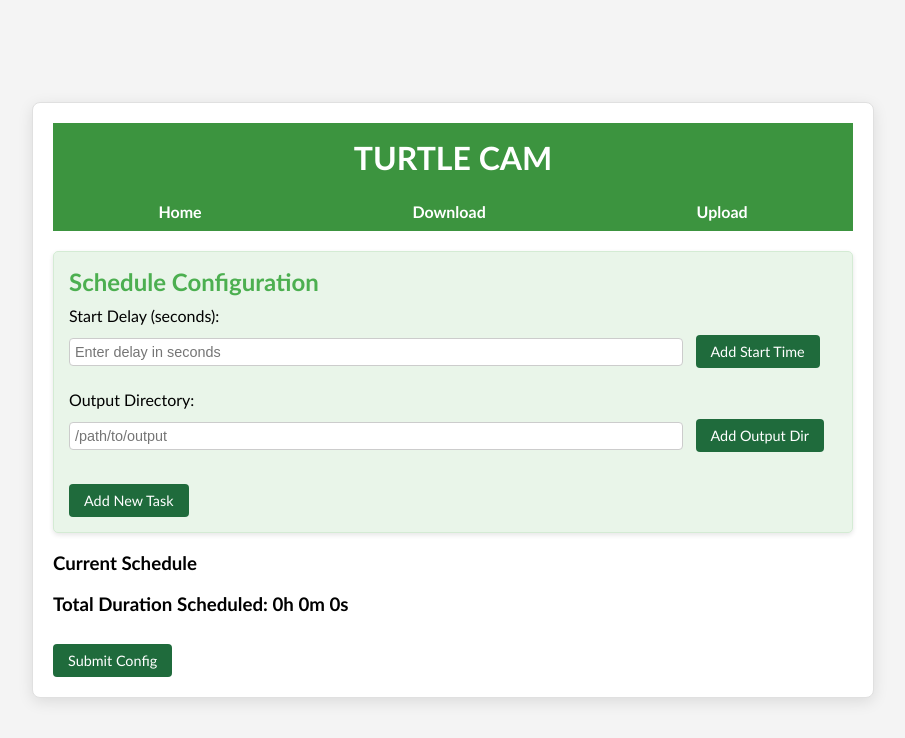
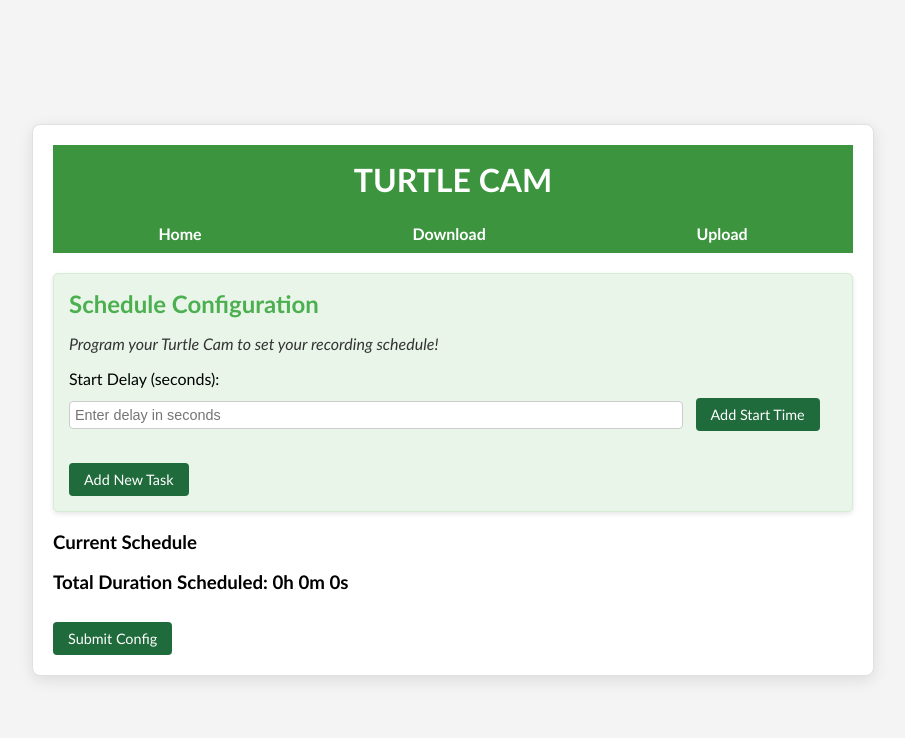
Before and after one commit to rimshaatif/TurtleCamWebServer, a Flask app: page /upload in a window 1280 px wide. Shown: the top 738 px of the page, without its empty margins (187-1092 px from the left). Run offline with Flask 3, Linux system fonts and the light colour scheme.

Commit message:
hard code directory

```diff
--- a/templates/upload.html
+++ b/templates/upload.html
@@ -18,15 +18,10 @@
         </div>
         <div class="status">
             <h2>Schedule Configuration</h2>
-
+            <p><em>Program your Turtle Cam to set your recording schedule!</em></p>
             <label for="start-delay">Start Delay (seconds):</label><br>
             <input type="number" id="start-delay" min="0" placeholder="Enter delay in seconds">
             <button id="add-start-time">Add Start Time</button>
-            <br><br>
-
-            <label for="outputDir">Output Directory:</label><br>
-            <input type="text" id="outputDir" name="outputDir" placeholder="/path/to/output" required>
-            <button id="add-output-dir">Add Output Dir</button>
             <br><br>
 
             <button id="add-element">Add New Task</button>
@@ -37,8 +32,11 @@
             <h2>Add New Element</h2>
             <label>
                 <input type="checkbox" id="is-video"> Video
+            </label>
+            <label>
                 <input type="checkbox" id="is-picture"> Picture
             </label>
+            <br>
             <label for="duration">Duration (seconds, if video):</label>
             <input type="number" id="duration" min="1" placeholder="Enter duration in seconds" disabled>
             <br>
@@ -59,10 +57,12 @@
     </div>
 
     <script>
-        const schedule = { task_list: [] };
+        const schedule = {
+            task_list: [],
+            output_dir: "/home/turtle/captures"
+        };
 
         const startDelayInput = document.getElementById('start-delay');
-        const outputDirInput = document.getElementById('outputDir');
         const addStartTime = document.getElementById('add-start-time');
         const addElementButton = document.getElementById('add-element');
         const popupOverlay = document.getElementById('popup-overlay');
@@ -72,7 +72,6 @@
         const durationInput = document.getElementById('duration');
         const pauseInput = document.getElementById('pause');
         const saveElementButton = document.getElementById('save-element');
-        const saveOutputDirButton = document.getElementById('add-output-dir');
         const cancelPopupButton = document.getElementById('cancel-popup');
         const taskList = document.getElementById('task-list');
         const submitConfigButton = document.getElementById('submit-config');
@@ -91,10 +90,20 @@
             popupOverlay.style.display = 'none';
         });
 
-        // Enable or disable duration input based on "Video" checkbox
+        // Ensure only one checkbox can be selected at a time
         isVideoCheckbox.addEventListener('change', () => {
-            durationInput.disabled = !isVideoCheckbox.checked;
-            if (!isVideoCheckbox.checked) {
+            if (isVideoCheckbox.checked) {
+                isPictureCheckbox.checked = false;
+                durationInput.disabled = false;
+            } else {
+                durationInput.disabled = true;
+            }
+        });
+
+        isPictureCheckbox.addEventListener('change', () => {
+            if (isPictureCheckbox.checked) {
+                isVideoCheckbox.checked = false;
+                durationInput.disabled = true;
                 durationInput.value = '';
             }
         });
@@ -110,17 +119,6 @@
             }
         });
 
-        saveOutputDirButton.addEventListener('click', () => {
-            const directory = outputDirInput.value.trim();
-            if (!directory) {
-                alert('Please specify a valid output directory!');
-                return;
-            }
-            schedule.output_dir = directory;
-            outputDirInput.value = '';
-            updateTaskList();
-        });
-
         saveElementButton.addEventListener('click', () => {
             const isVideo = isVideoCheckbox.checked;
             const duration = isVideo ? parseFloat(durationInput.value) : 0;
@@ -128,6 +126,11 @@
 
             if (isVideo && (!duration || duration <= 0)) {
                 alert('Please enter a valid duration for the video.');
+                return;
+            }
+
+            if (!isVideo && !isPictureCheckbox.checked) {
+                alert('Please select either Video or Picture.');
                 return;
             }
 
@@ -178,7 +181,6 @@
             document.getElementById('total-duration').textContent = formatTime(totalDuration);
         }
 
-
         submitConfigButton.addEventListener('click', () => {
             fetch('/save-config', {
                 method: 'POST',
```
Also changed, not shown: templates/download.html (+7 -25 lines). Lines whose indentation alone changed are shown as unchanged.
